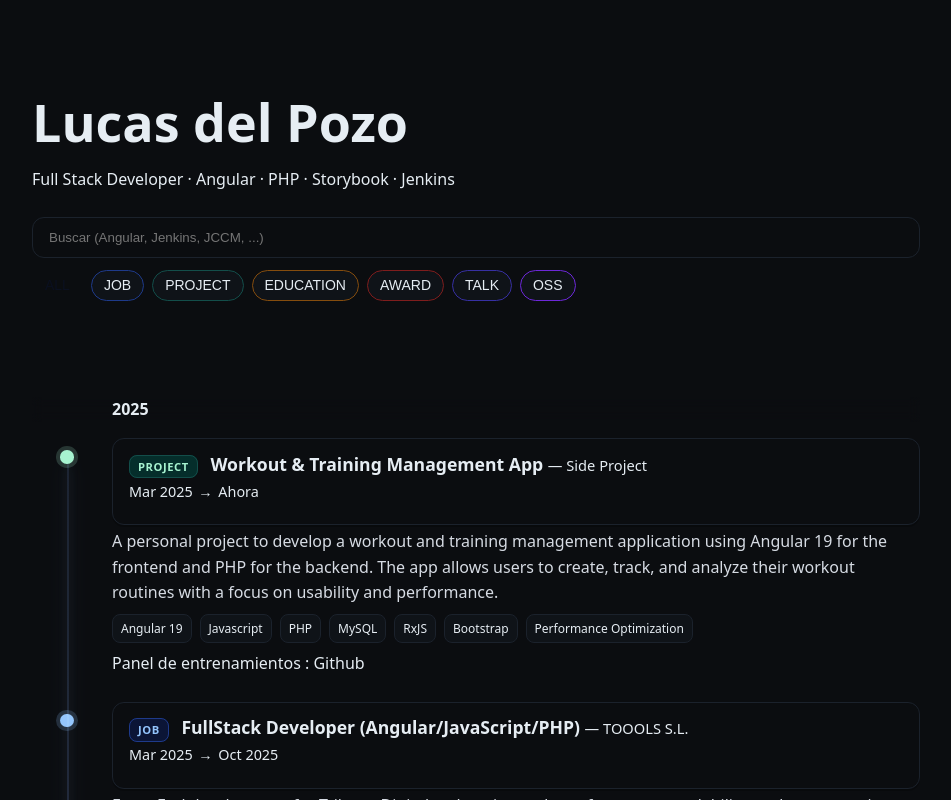
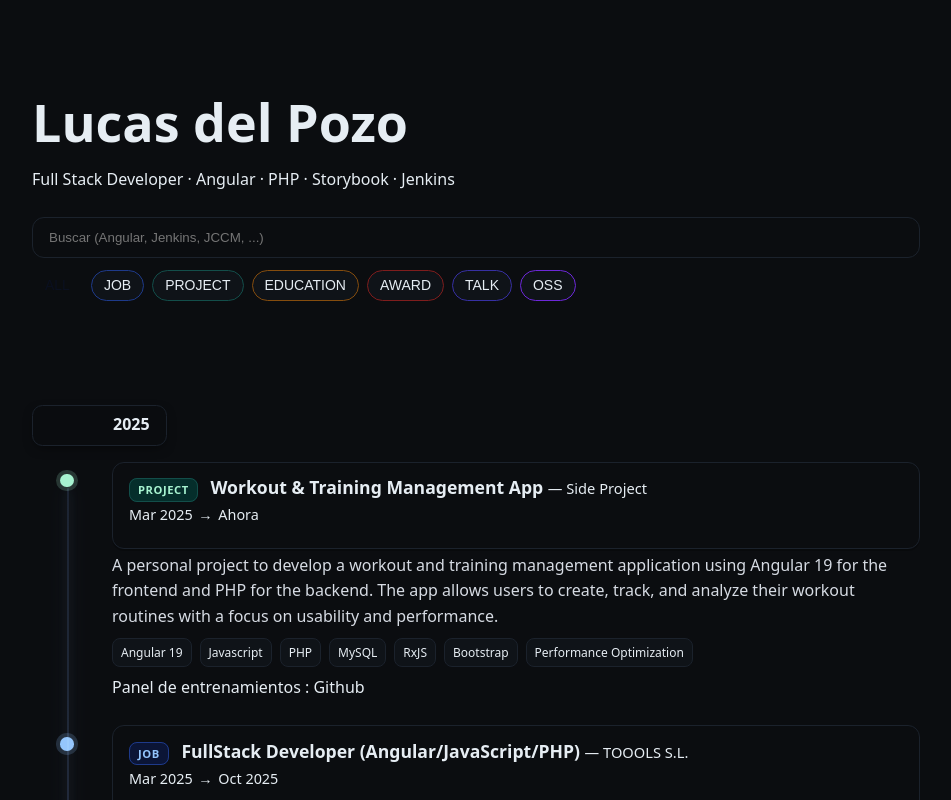
Before and after one commit to FromTheWell/lucas-portfolio, an Angular app: page / in a window 1280 px wide. Shown: the top 800 px of the page, without its empty margins (164-1115 px from the left). Built offline with nearby package versions, Linux system fonts and the light colour scheme.

Commit message:
feat: mejorar estilo y comportamiento del año en la línea de tiempo

```diff
--- a/src/app/features/timeline-home/timeline-home.component.scss
+++ b/src/app/features/timeline-home/timeline-home.component.scss
@@ -69,7 +69,23 @@
 .timeline .container.rail-ready .rail-progress { min-height: 4px; }
 /* El pseudo-elemento de glow se evita renderizando por *ngIf del container cuando no hay items */
 .timeline .container:not(.has-rail-progress)::before { display: none; }
-.year { position: sticky; left: 0; top: 0; font-weight: 700; color: var(--muted); margin: 2rem 0 .5rem 0; padding-left: 5rem; backdrop-filter: blur(6px); }
+.year {
+	position: sticky;
+	left: 0;
+	top: 0; /* se queda pegado arriba */
+	font-weight: 700;
+	color: var(--fg);
+	margin: 2.5rem 0 1rem 0;
+	padding: .4rem 1rem .45rem 5rem; /* añade fondo detrás del texto */
+	background: rgba(11,13,16,.85); /* var(--bg) con opacidad para contraste */
+	backdrop-filter: blur(4px);
+	-webkit-backdrop-filter: blur(4px);
+	border: 1px solid #1b222c;
+	border-radius: .65rem;
+	box-shadow: 0 4px 12px -4px rgba(0,0,0,.6);
+	z-index: 10; /* por encima de las cards */
+	width: fit-content;
+}
 
 
 .entry { position: relative; margin: 1rem 0 1.5rem 0; padding-left: 5rem; }
@@ -151,5 +167,6 @@
 .rail { left: 1rem; }
 .entry { padding-left: 3.25rem; }
 .dot { left: .6rem; }
-.year { padding-left: 3.25rem; }
+/* Ajuste móvil: reducir padding para mantener alineación */
+.year { padding-left: 3.25rem; padding-right: .75rem; }
 }
```
